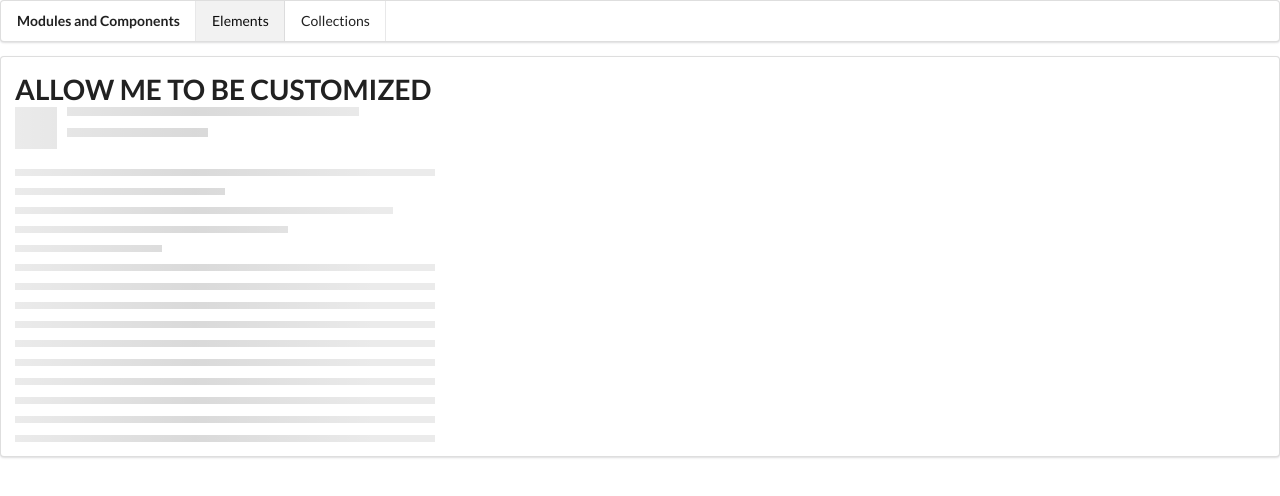
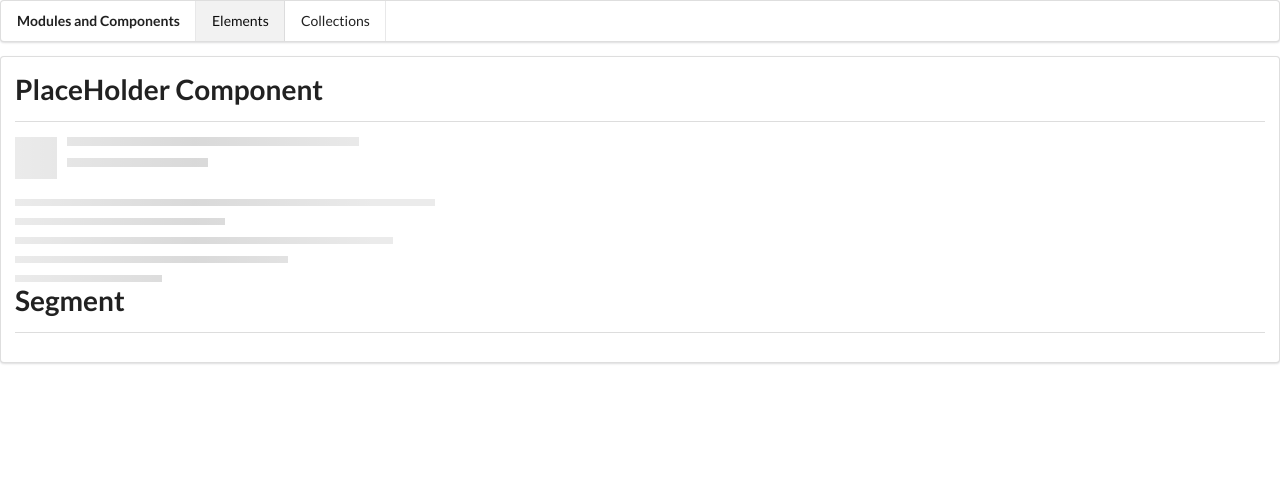
Before and after one commit to leungwoo/ComponentsAngular, an Angular app: page /elements in a window 1280 px wide. Shown: the top 496 px of the page. Built offline with nearby package versions, Linux system fonts and the light colour scheme.

Commit message:
ng content parent to child component sharing

```diff
--- a/src/app/elements/elements-home/elements-home.component.html
+++ b/src/app/elements/elements-home/elements-home.component.html
@@ -1,2 +1,3 @@
-<app-divider></app-divider>
-<app-placeholder [header]="true" [lines]="15"></app-placeholder>
+<app-divider> PlaceHolder Component </app-divider>
+<app-placeholder [header]="true" [lines]="5"></app-placeholder>
+<app-divider> Segment </app-divider>
--- a/src/app/shared/divider/divider.component.html
+++ b/src/app/shared/divider/divider.component.html
@@ -1 +1,4 @@
-<h1>ALLOW ME TO BE CUSTOMIZED</h1>
+<h1>
+  <ng-content></ng-content>
+</h1>
+<div class="ui divider"></div>
--- a/src/app/shared/divider/divider.component.ts
+++ b/src/app/shared/divider/divider.component.ts
@@ -1,15 +1,13 @@
-import { Component, OnInit } from '@angular/core';
+import { Component, OnInit, Input } from '@angular/core';
 
 @Component({
   selector: 'app-divider',
   templateUrl: './divider.component.html',
-  styleUrls: ['./divider.component.css']
+  styleUrls: ['./divider.component.css'],
 })
 export class DividerComponent implements OnInit {
+  @Input() title = '';
+  constructor() {}
 
-  constructor() { }
-
-  ngOnInit(): void {
-  }
-
+  ngOnInit(): void {}
 }
```
